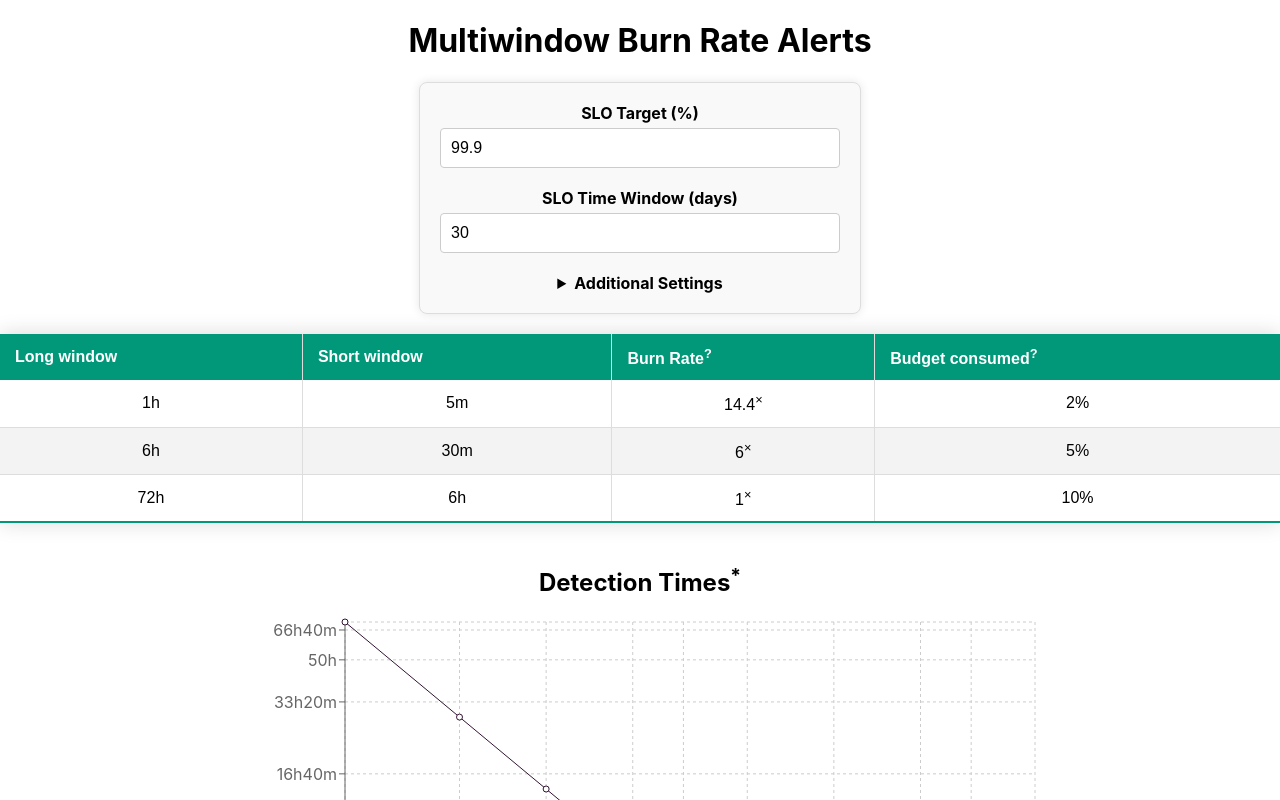
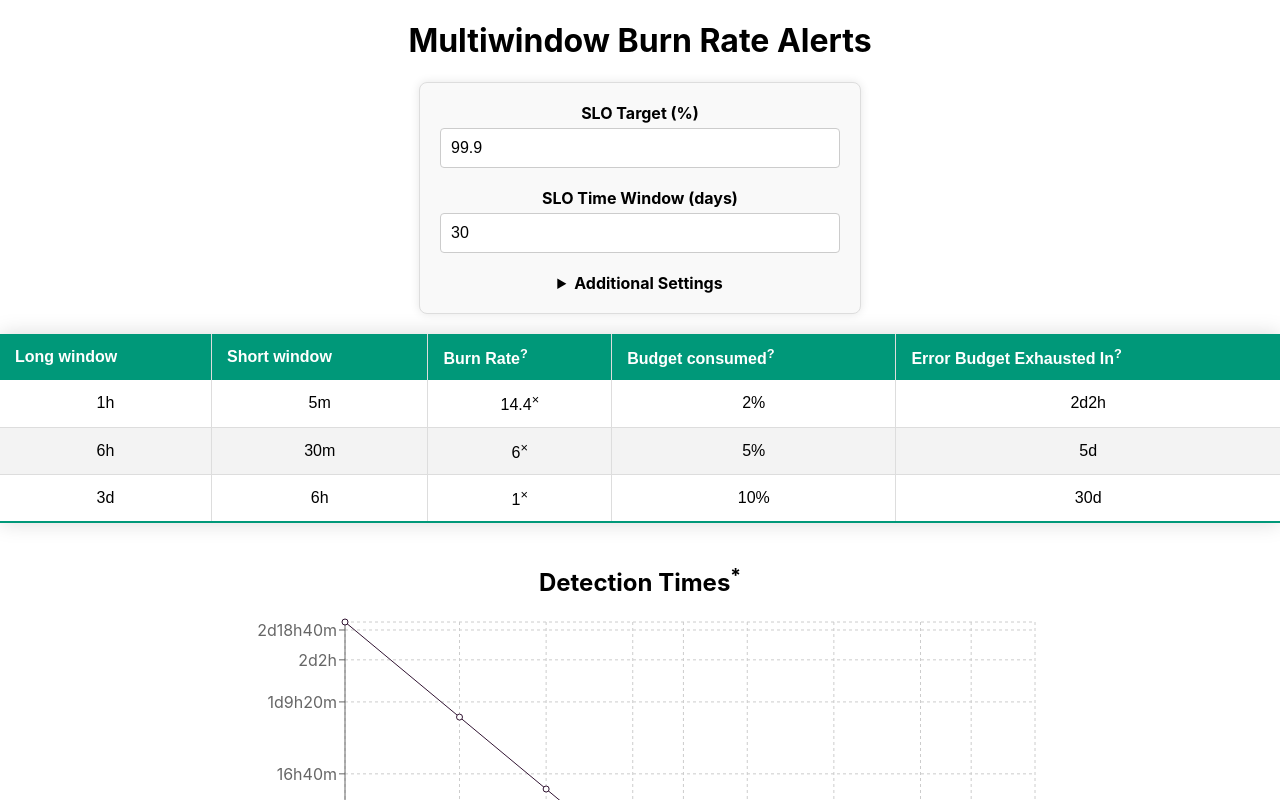
Before and after one commit to sethrylan/slo-burn, a React (Vite) app: page / in a window 1280 px wide. Shown: the top 800 px of the page. Built offline with nearby package versions, Linux system fonts and the light colour scheme.

Commit message:
Add error budget exhausted in.

```diff
--- a/src/App.jsx
+++ b/src/App.jsx
@@ -55,6 +55,7 @@ function App() {
     burnRates.forEach(rate => {
       rate.totalErrors = totalEvents ? totalEvents * rate.errorBudgetConsumed : null;
       rate.errorRate = rate.burnRate * errorBudget;
+      rate.exhaustionIn = timeToConsumeSLO(rate.burnRate, sloTimeWindow * 1440);
     });
     setTableData(burnRates);
 
--- a/src/components/Table.jsx
+++ b/src/components/Table.jsx
@@ -34,6 +34,15 @@ const Table = ({ data }) => {
               </span>
             </span>
           </th>
+          <th>
+            Error Budget Exhausted In
+            <span className="tooltip">
+              <span className="tooltip-icon">?</span>
+              <span className="tooltiptext">
+                Assuming a continuous error rate, this is when the error budget will be exhausted.
+              </span>
+            </span>
+          </th>
           {data[0] && data[0].totalErrors && (
             <th>
               Total Errors
@@ -64,6 +73,7 @@ const Table = ({ data }) => {
               </span>
             </td>
             <td>{item.errorBudgetConsumed * 100}%</td>
+            <td>{formatMinutes(item.exhaustionIn)}</td>
             {item.totalErrors && (
               <td>
                 {item.totalErrors !== 'N/A'
--- a/src/utils/format.js
+++ b/src/utils/format.js
@@ -6,14 +6,23 @@ export const formatNumberWithLocale = (number) => {
 export const formatMinutes = (minutes, withRemainder = true) => {
   if (minutes < 60) {
     return `${Math.floor(minutes)}m`
-  } else {
+  } else if (minutes < 1440) {
     if (withRemainder) {
       return (
         `${Math.floor(minutes / 60)}h` +
-        (minutes % 60 !== 0 ? `${Math.floor(minutes % 60)}m` : '')
+        (minutes % 60 !== 0 ? formatMinutes(minutes % 60) : '')
       )
     } else {
       return `${Math.floor(minutes / 60)}h`
     }
+  } else {
+    if (withRemainder) {
+      return (
+        `${Math.floor(minutes / 1440)}d` +
+        (minutes % 1440 !== 0 ? formatMinutes(minutes % 1440) : '')
+      )
+    } else {
+      return `${Math.floor(minutes / 1440)}d`
+    }
   }
 }
```
